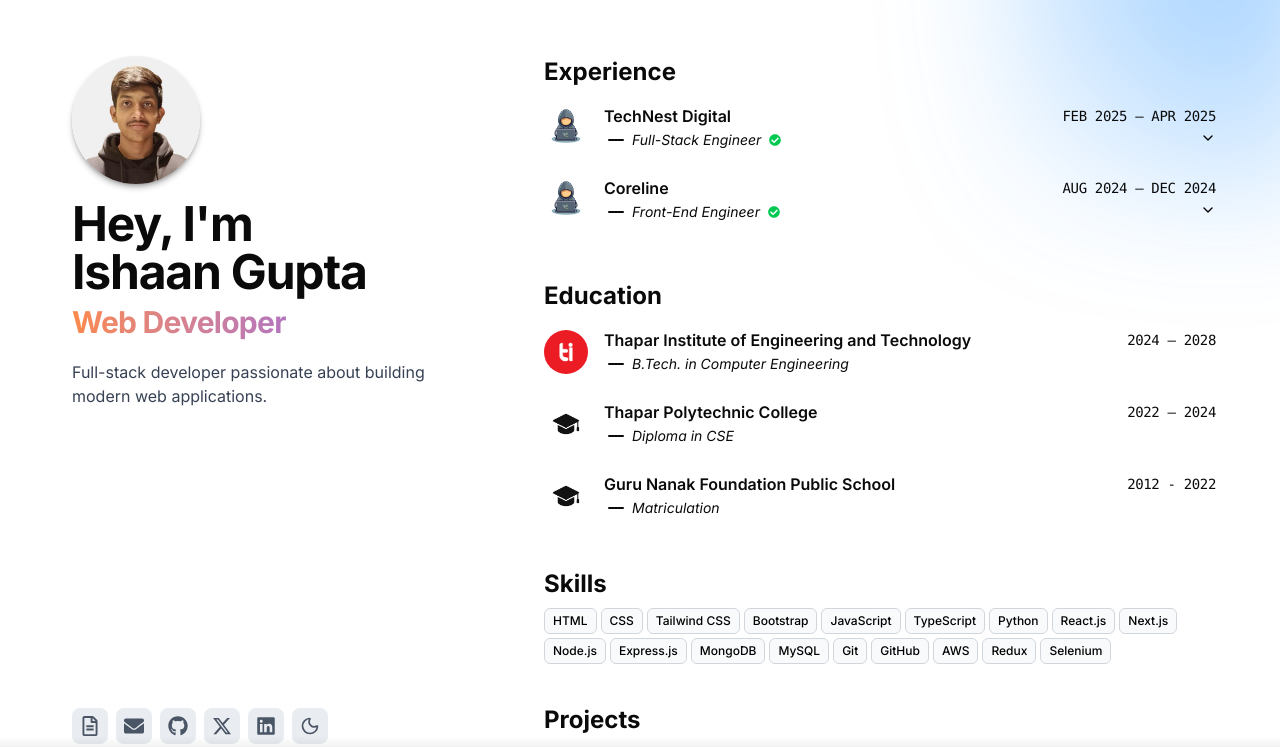
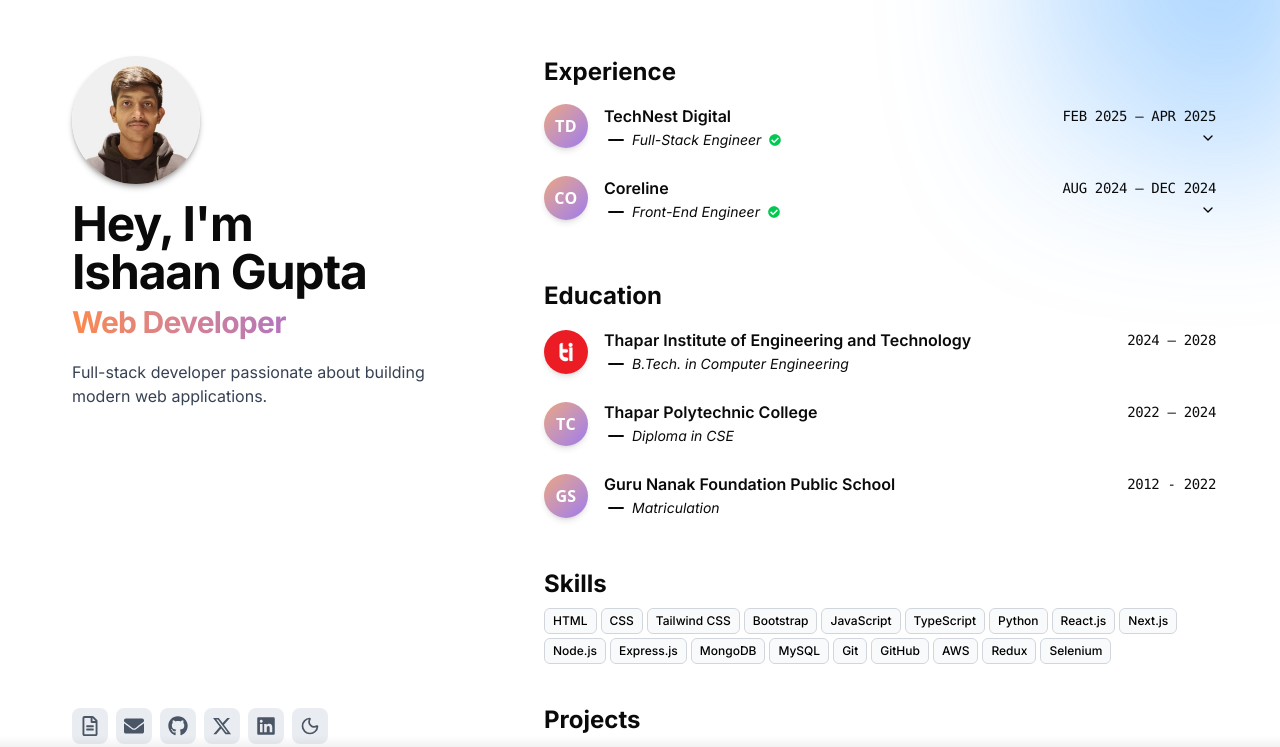
Before and after one commit to ishaangupta122/Portfolio-V2, a React (Vite) app: page / in a window 1280 px wide. Shown: the top 747 px of the page. Built offline with nearby package versions, Linux system fonts and the light colour scheme; the HTML template or start-up script is replaced by a standard one.

Commit message:
update 1.2

```diff
--- a/src/components/education.tsx
+++ b/src/components/education.tsx
@@ -3,6 +3,7 @@
 import { Minus } from "lucide-react";
 import { Link } from "react-router-dom";
 import { ScrollAnimation } from "./scroll-animation";
+import InitialsAvatar from "./initials-avatar";
 
 export default function Education() {
   const { theme } = useTheme();
@@ -20,11 +21,18 @@
               target="_blank"
               className="group bg-transparent border-none shadow-none flex flex-row justify-center items-start md:items-center gap-4 py-2">
               <div className="relative w-11 h-11">
-                <img
-                  src={edu.logo || "/education_img.jpg"}
-                  alt={`${edu.institution} Logo`}
-                  className="min-w-11 min-h-11 object-cover rounded-full transition-transform duration-200 ease-in-out group-hover:scale-105"
-                />
+                {edu.logo !== "" ? (
+                  <img
+                    src={edu.logo}
+                    alt={`${edu.institution} Logo`}
+                    className="min-w-11 min-h-11 object-cover rounded-full transition-transform duration-200 ease-in-out group-hover:scale-105 shadow-md shadow-black/10"
+                  />
+                ) : (
+                  <InitialsAvatar
+                    name={edu.institution}
+                    style="w-11 h-11 transition-transform duration-200 ease-in-out group-hover:scale-105 shadow-md shadow-black/10"
+                  />
+                )}
               </div>
               <div className="flex flex-col w-full p-0">
                 <div className="flex flex-col md:flex-row md:justify-between justify-start md:items-center gap-1">
--- a/src/components/experience.tsx
+++ b/src/components/experience.tsx
@@ -11,6 +11,7 @@
 import { FaCheckCircle } from "react-icons/fa";
 import { Link } from "react-router-dom";
 import { ScrollAnimation } from "./scroll-animation";
+import InitialsAvatar from "./initials-avatar";
 
 export default function Experience() {
   const [openIndices, setOpenIndices] = useState<number[]>([]);
@@ -39,11 +40,18 @@
             <AccordionItem value={`item-${exp.id}`} className="border-none">
               <div className="flex items-start gap-4 relative">
                 <Link to={exp.url} target="_blank">
-                  <img
-                    src={exp.image || "/experience_img.jpg"}
-                    alt={exp.company}
-                    className="w-11 h-11 rounded-full object-cover hover:scale-105 transition-all duration-200"
-                  />
+                  {exp.image !== "" ? (
+                    <img
+                      src={exp.image}
+                      alt={exp.company}
+                      className="w-11 h-11 rounded-full object-cover hover:scale-105 transition-all duration-200 shadow-md shadow-black/10"
+                    />
+                  ) : (
+                    <InitialsAvatar
+                      name={exp.company}
+                      style="w-11 h-11 transition-transform duration-200 ease-in-out hover:scale-105 shadow-md shadow-black/10"
+                    />
+                  )}
                 </Link>
                 <div className="flex-1 pb-4">
                   <div className="flex flex-wrap items-center gap-2 justify-between">
--- /dev/null
+++ b/src/components/initials-avatar.tsx
@@ -0,0 +1,25 @@
+import type { InitialsAvatarProps } from "@/types";
+
+const InitialsAvatar: React.FC<InitialsAvatarProps> = ({ name, style }) => {
+  const getInitials = (input: string): string => {
+    if (!input) return "";
+    const words = input.trim().split(/\s+/);
+    if (words.length === 1) {
+      return words[0].slice(0, 2).toUpperCase();
+    }
+    const first = words[0][0];
+    const last = words[words.length - 1][0];
+    return `${first}${last}`.toUpperCase();
+  };
+
+  const initials = getInitials(name);
+
+  return (
+    <div
+      className={`flex items-center justify-center rounded-full bg-gradient-to-br dark:from-[#82DFE4] dark:to-[#3873BF] from-[#EDA47D] to-[#A079EC] text-white font-bold uppercase tracking-wide ${style}`}>
+      {initials}
+    </div>
+  );
+};
+
+export default InitialsAvatar;
--- a/src/data.ts
+++ b/src/data.ts
@@ -1,7 +1,8 @@
-import { FaEnvelope, FaGithub, FaLinkedin, FaRegFileAlt } from "react-icons/fa";
+import { FaRegFileAlt, FaEnvelope, FaGithub, FaLinkedin } from "react-icons/fa";
 import { FaXTwitter } from "react-icons/fa6";
+import type { Data } from "./types";
 
-export const DATA = {
+export const DATA: Data = {
   about: {
     image: "ishaan_img.jpeg",
     name: "Ishaan Gupta",
```
Also changed, not shown: src/components/stagger-effect.tsx (+5 -19 lines), src/components/typewrite-effect.tsx (+1 -6 lines), src/types.ts (+100 -0 lines).
